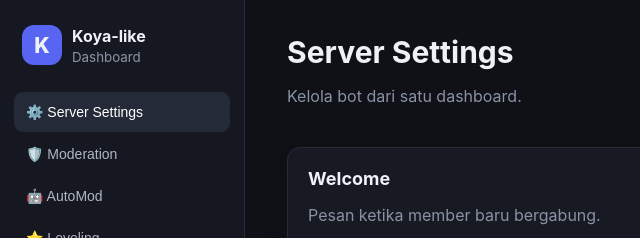
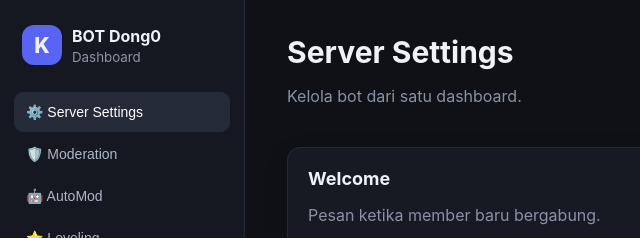
Before and after one commit to verxy0/bot, a plain HTML site: page koya_like_bot_v2/web/index.html in a window 1280 px wide. Shown: the top 238 px of the page, 0-640 px from the left. Drawn offline with Linux system fonts and the light colour scheme.

Commit message:
Update brand name from 'Koya-like' to 'BOT Dong0'

```diff
--- a/koya_like_bot_v2/web/index.html
+++ b/koya_like_bot_v2/web/index.html
@@ -6,7 +6,7 @@
 </head>
 <body>
 <aside class="sidebar">
-  <div class="brand"><span class="logo">K</span><div><b>Koya-like</b><small>Dashboard</small></div></div>
+  <div class="brand"><span class="logo">K</span><div><b>BOT Dong0</b><small>Dashboard</small></div></div>
   <button class="server active">⚙️ Server Settings</button>
   <button class="server">🛡️ Moderation</button>
   <button class="server">🤖 AutoMod</button>
```
